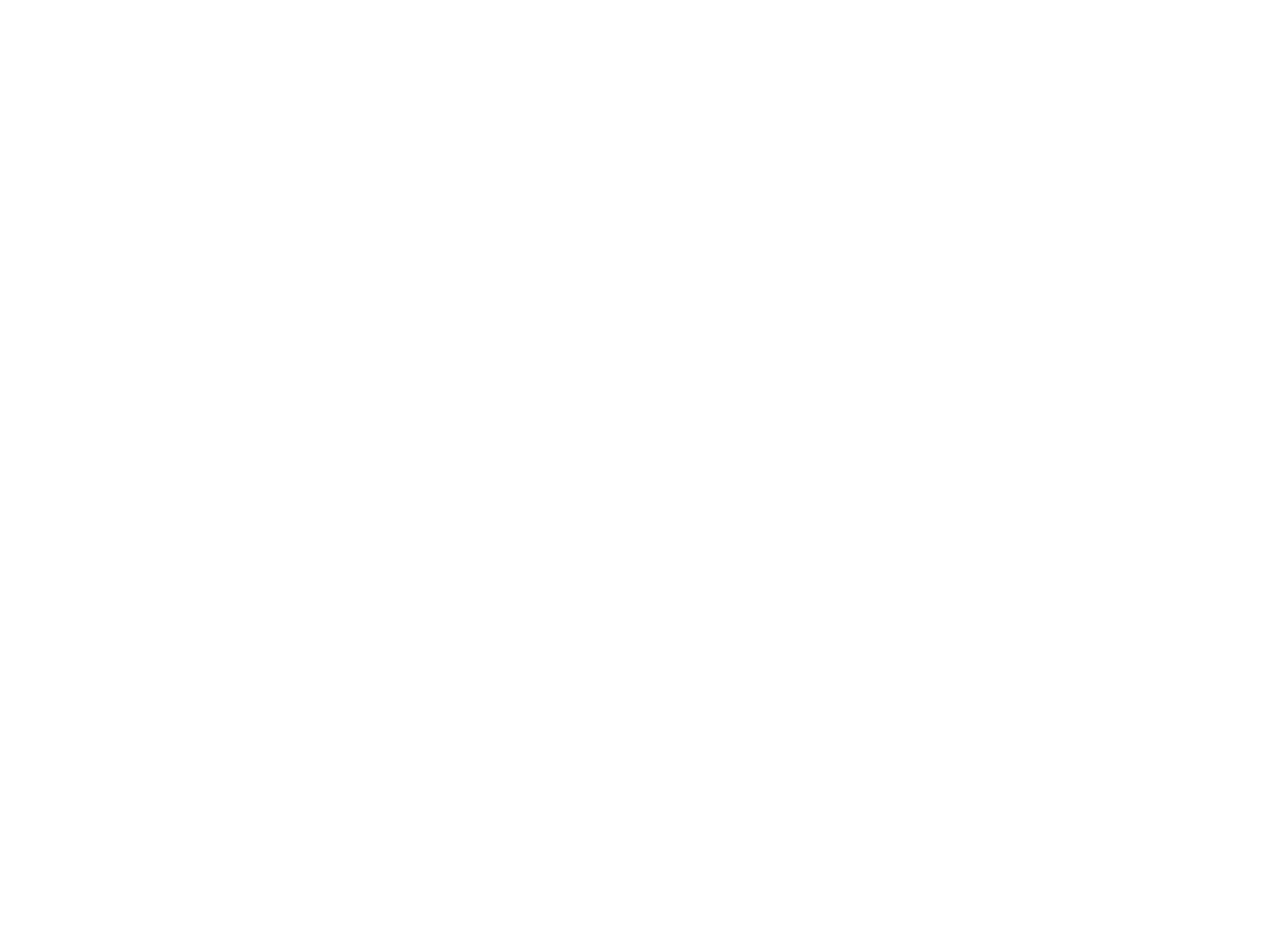
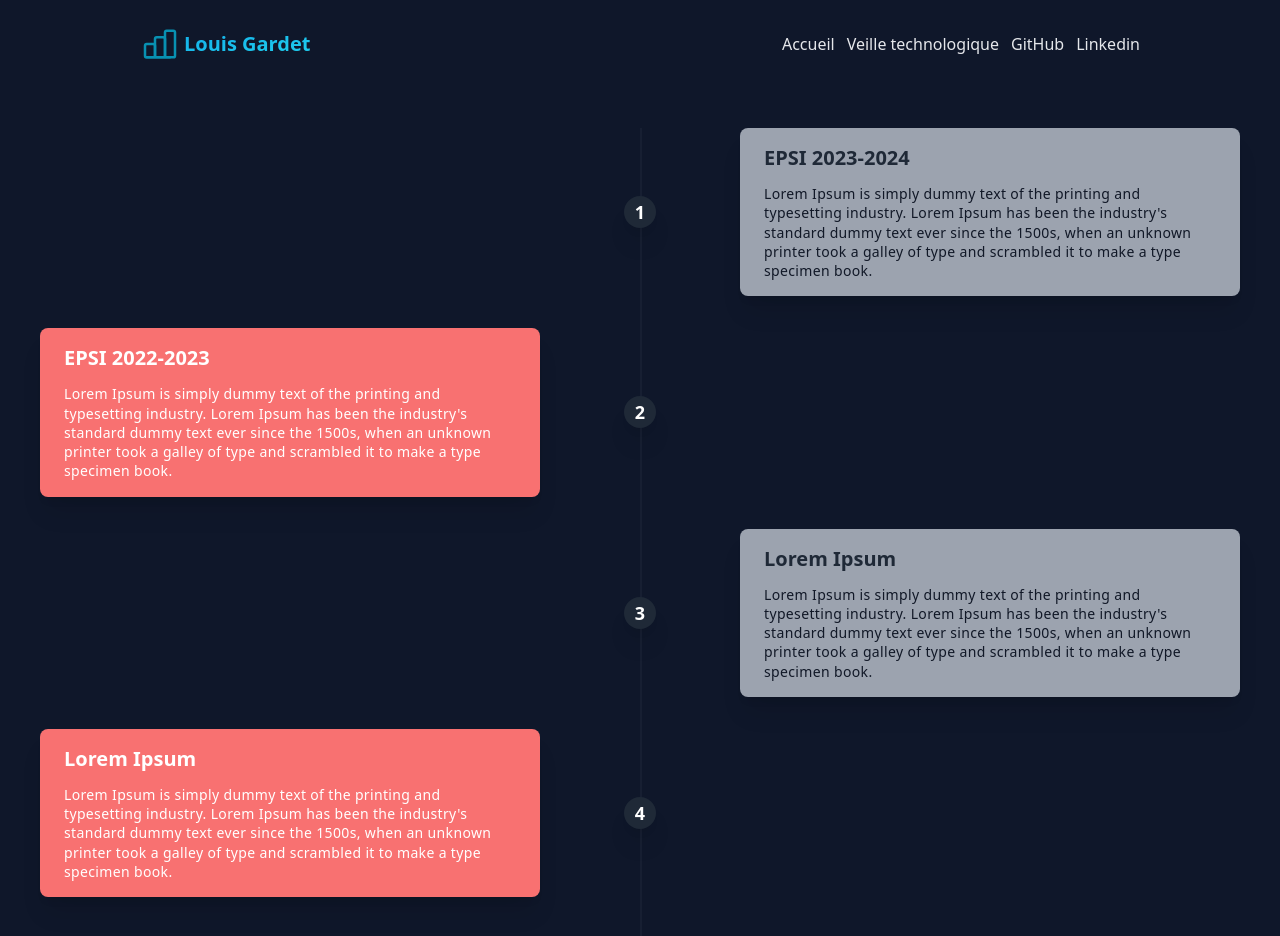
Before and after one commit to LouisGardet/PortfolioV2, a plain HTML site: page parcours.html in a window 1280 px wide. Before the commit the page ends 800 px from the top, so only its background shows below. Drawn offline with nearby package versions, Linux system fonts and the light colour scheme.

Commit message:
Modification
Changement des liens

```diff
--- a/assets/css/style.css
+++ b/assets/css/style.css
@@ -145,7 +145,7 @@ footer{
 footer p{
     font-size: 15px;
 }
-/* PROJECT ON CARDS */
+/*  CARTES */
 .cards {
     display: grid;
     grid-template-columns: repeat(2, 1fr);
@@ -314,7 +314,7 @@ footer p{
     }
 }
 
-/* Media Queries cards */
+/* Media Queries des cartes */
 @media (max-width: 768px) {
     .cards {
         grid-template-columns: 1fr; /* STACK les cartes */
--- a/parcours.html
+++ b/parcours.html
@@ -0,0 +1,99 @@
+<!DOCTYPE html>
+<html lang="en">
+<head>
+    <meta charset="UTF-8">
+    <meta name="viewport" content="width=device-width, initial-scale=1.0">
+    <script src="https://cdn.tailwindcss.com"></script>
+    <title>Document</title>
+</head>
+<body>
+    <body class="bg-slate-900 text-gray-100">
+        <div class="mx-auto max-w-screen-lg px-3 py-6">
+            <div class="flex flex-col gap-y-3 sm:flex-row sm:items-center sm:justify-between">
+                <a href="/demo/astro-boilerplate">
+                    <div class="flex items-center bg-gradient-to-br from-sky-500 to-cyan-400 bg-clip-text text-xl font-bold text-transparent">
+                        <svg class="mr-1 h-10 w-10 stroke-cyan-600" fill="none" stroke-linecap="round"
+                             stroke-linejoin="round" stroke-width="1.5" viewBox="0 0 24 24" xmlns="http://www.w3.org/2000/svg">
+                            <path d="M0 0h24v24H0z" stroke="none"></path>
+                            <rect height="8" rx="1" width="6" x="3" y="12"></rect>
+                            <rect height="12" rx="1" width="6" x="9" y="8"></rect>
+                            <rect height="16" rx="1" width="6" x="15" y="4"></rect>
+                            <path d="M4 20h14"></path>
+                        </svg>
+                        Louis Gardet
+                    </div>
+                </a>
+                <!-- ########### NAVBAR -->
+                <nav>
+                    <ul class="flex gap-x-3 font-medium text-gray-200">
+                        <li class="hover:text-white">
+                        <a href="index.html">Accueil</a>
+                        </li>
+                        <li class="hover:text-white">
+                            <a href="veille.html">Veille technologique</a>
+                        </li>
+                        <li class="hover:text-white">
+                            <a href="https://github.com/LouisGardet" target="_blank">GitHub</a>
+                        </li>
+                        <li class="hover:text-white">
+                            <a href="https://www.linkedin.com/in/louis-gardet/" target="_blank">Linkedin</a>
+                        </li>
+                    </ul>
+                </nav>
+            </div>
+        </div>
+
+        <!-- Timeline -->
+    <div class="relative wrap overflow-hidden p-10 h-full">
+      <div class="border-2-2 absolute border-opacity-20 border-gray-700 h-full border" style="left: 50%"></div>
+      <!-- Right timeline -->
+      <div class="mb-8 flex justify-between items-center w-full right-timeline">
+        <div class="order-1 w-5/12"></div>
+        <div class="z-20 flex items-center order-1 bg-gray-800 shadow-xl w-8 h-8 rounded-full">
+          <h1 class="mx-auto font-semibold text-lg text-white">1</h1>
+        </div>
+        <div class="order-1 bg-gray-400 rounded-lg shadow-xl w-5/12 px-6 py-4">
+          <h3 class="mb-3 font-bold text-gray-800 text-xl">EPSI 2023-2024</h3>
+          <p class="text-sm leading-snug tracking-wide text-gray-900 text-opacity-100">Lorem Ipsum is simply dummy text of the printing and typesetting industry. Lorem Ipsum has been the industry's standard dummy text ever since the 1500s, when an unknown printer took a galley of type and scrambled it to make a type specimen book.</p>
+        </div>
+      </div>
+
+      <!-- left timeline -->
+      <div class="mb-8 flex justify-between flex-row-reverse items-center w-full left-timeline">
+        <div class="order-1 w-5/12"></div>
+        <div class="z-20 flex items-center order-1 bg-gray-800 shadow-xl w-8 h-8 rounded-full">
+          <h1 class="mx-auto text-white font-semibold text-lg">2</h1>
+        </div>
+        <div class="order-1 bg-red-400 rounded-lg shadow-xl w-5/12 px-6 py-4">
+          <h3 class="mb-3 font-bold text-white text-xl">EPSI 2022-2023</h3>
+          <p class="text-sm font-medium leading-snug tracking-wide text-white text-opacity-100">Lorem Ipsum is simply dummy text of the printing and typesetting industry. Lorem Ipsum has been the industry's standard dummy text ever since the 1500s, when an unknown printer took a galley of type and scrambled it to make a type specimen book.</p>
+        </div>
+      </div>
+
+      <!-- right timeline -->
+      <div class="mb-8 flex justify-between items-center w-full right-timeline">
+        <div class="order-1 w-5/12"></div>
+        <div class="z-20 flex items-center order-1 bg-gray-800 shadow-xl w-8 h-8 rounded-full">
+          <h1 class="mx-auto font-semibold text-lg text-white">3</h1>
+        </div>
+        <div class="order-1 bg-gray-400 rounded-lg shadow-xl w-5/12 px-6 py-4">
+          <h3 class="mb-3 font-bold text-gray-800 text-xl">Lorem Ipsum</h3>
+          <p class="text-sm leading-snug tracking-wide text-gray-900 text-opacity-100">Lorem Ipsum is simply dummy text of the printing and typesetting industry. Lorem Ipsum has been the industry's standard dummy text ever since the 1500s, when an unknown printer took a galley of type and scrambled it to make a type specimen book.</p>
+        </div>
+      </div>
+
+      <!-- left timeline -->
+      <div class="mb-8 flex justify-between flex-row-reverse items-center w-full left-timeline">
+        <div class="order-1 w-5/12"></div>
+        <div class="z-20 flex items-center order-1 bg-gray-800 shadow-xl w-8 h-8 rounded-full">
+          <h1 class="mx-auto text-white font-semibold text-lg">4</h1>
+        </div>
+        <div class="order-1 bg-red-400 rounded-lg shadow-xl w-5/12 px-6 py-4">
+          <h3 class="mb-3 font-bold text-white text-xl">Lorem Ipsum</h3>
+          <p class="text-sm font-medium leading-snug tracking-wide text-white text-opacity-100">Lorem Ipsum is simply dummy text of the printing and typesetting industry. Lorem Ipsum has been the industry's standard dummy text ever since the 1500s, when an unknown printer took a galley of type and scrambled it to make a type specimen book.</p>
+        </div>
+      </div>
+    </div>
+
+</body>
+</html>
```
Also changed, not shown: index.html (+10 -12 lines), veille.html (+0 -18 lines), assets/img/logo_portfolio.webp (added), 3 other files.
